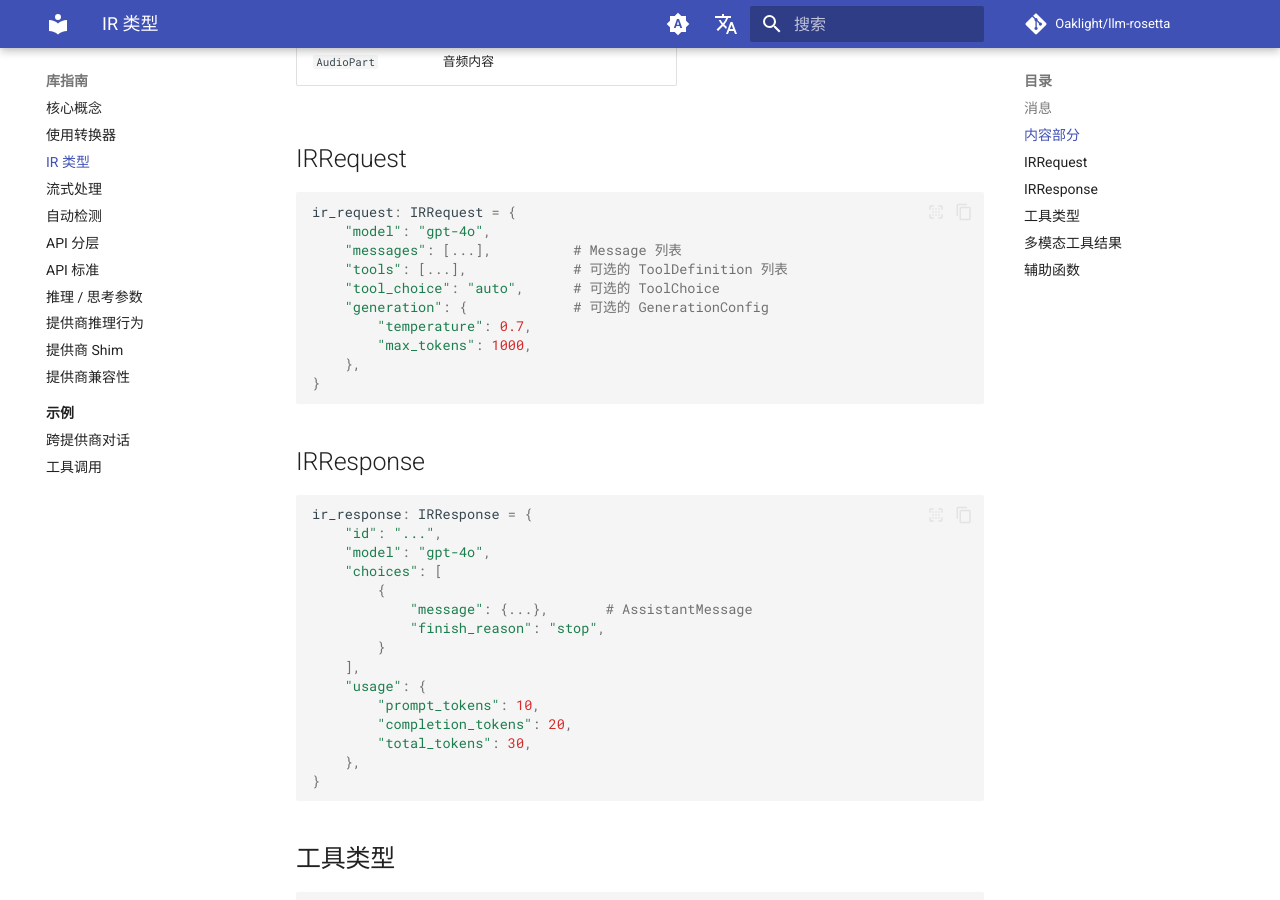
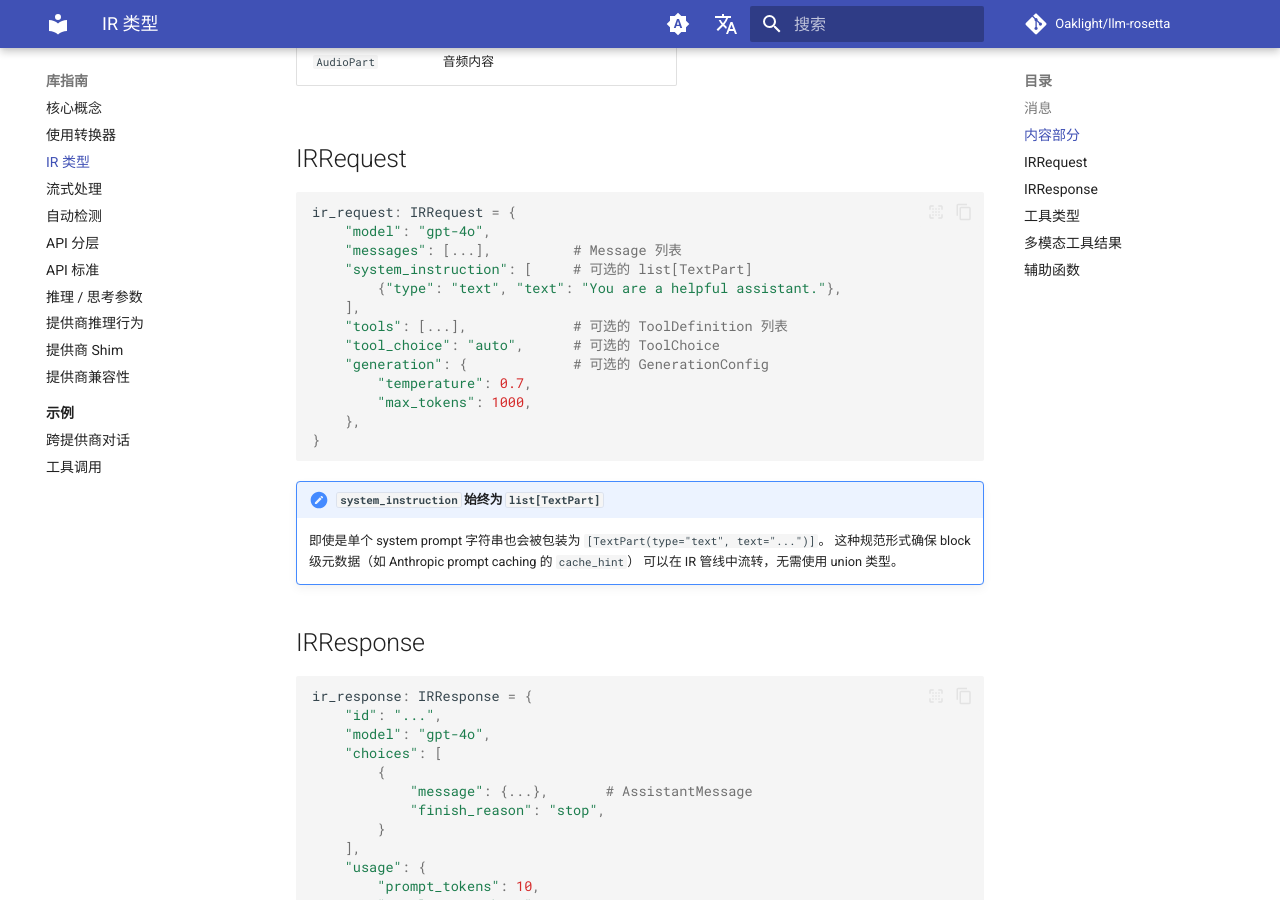
Before and after one commit to Oaklight/llm-rosetta, an MkDocs documentation site: the page built from docs/guide/ir-types.md, in a window 1280 px wide and 900 px high, scrolled down 1149 px. Built offline with MkDocs 1.6.1 and Material for MkDocs 9.7.7, drawn with Linux system fonts in a browser that asks for light colours; comment, search, counter and statistics services are not loaded.

Commit message:
docs: 记录 system_instruction list[TextPart] 变更 (#364)
- Changelog: 添加 system_instruction 类型变更的 breaking change 条目
- IR types 指南: 在 IRRequest 示例中添加 system_instruction 及说明

````diff
--- a/docs/guide/ir-types.md
+++ b/docs/guide/ir-types.md
@@ -39,6 +39,9 @@ from llm_rosetta.types.ir import SystemMessage, UserMessage, AssistantMessage, T
 ir_request: IRRequest = {
     "model": "gpt-4o",
     "messages": [...],          # Message 列表
+    "system_instruction": [     # 可选的 list[TextPart]
+        {"type": "text", "text": "You are a helpful assistant."},
+    ],
     "tools": [...],             # 可选的 ToolDefinition 列表
     "tool_choice": "auto",      # 可选的 ToolChoice
     "generation": {             # 可选的 GenerationConfig
@@ -47,6 +50,11 @@ ir_request: IRRequest = {
     },
 }
 ```
+
+!!! note "`system_instruction` 始终为 `list[TextPart]`"
+    即使是单个 system prompt 字符串也会被包装为 `[TextPart(type="text", text="...")]`。
+    这种规范形式确保 block 级元数据（如 Anthropic prompt caching 的 `cache_hint`）
+    可以在 IR 管线中流转，无需使用 union 类型。
 
 ## IRResponse
 
````
Also changed, not shown: docs/changelog.md (+5 -1 lines).
